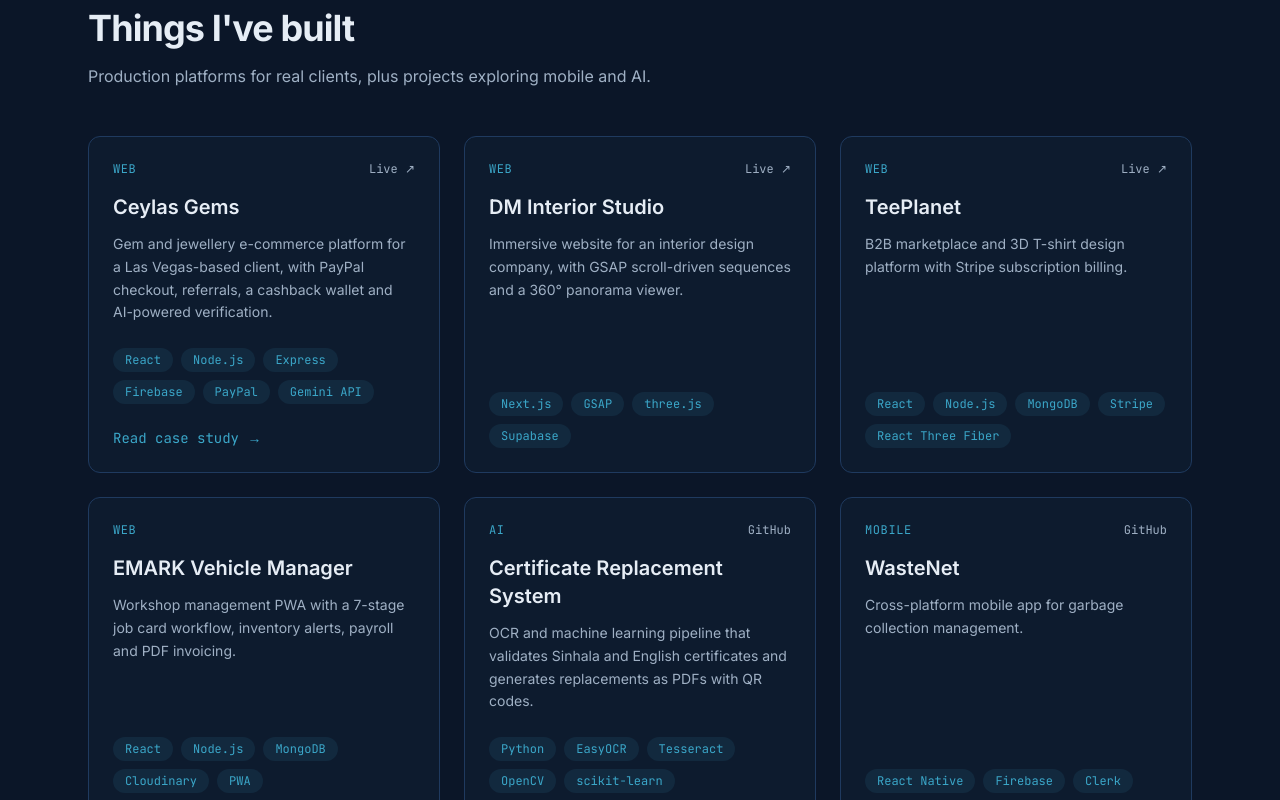
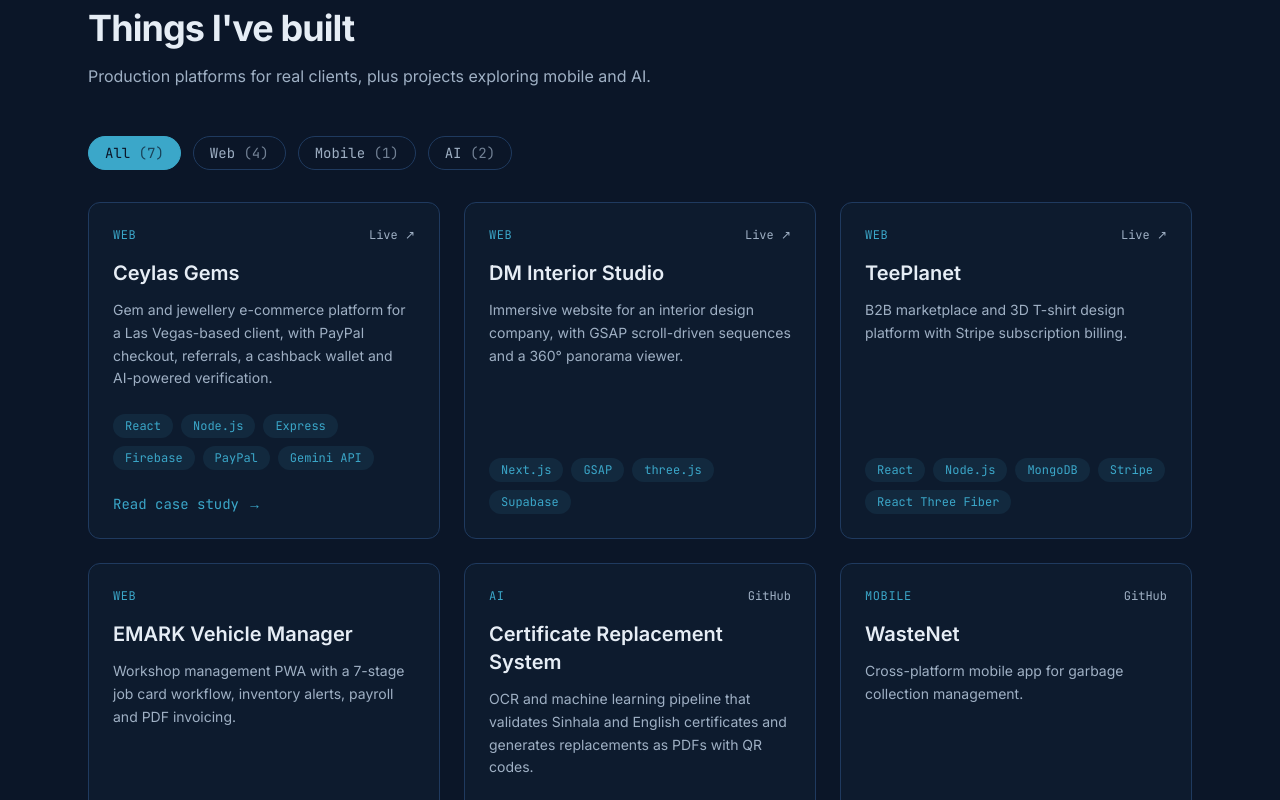
Before and after one commit to SabaragamuwaSATD/tharindu-portfolio, a Next.js app: page / in a window 1280 px wide. Shown: the part 920-1720 px from the top of the page. Built offline with nearby package versions, Linux system fonts and the light colour scheme.

Commit message:
feat: add category filter to work section

```diff
--- a/src/components/sections/Work.tsx
+++ b/src/components/sections/Work.tsx
@@ -1,5 +1,5 @@
 import SectionHeading from "@/components/ui/SectionHeading";
-import ProjectCard from "@/components/ui/ProjectCard";
+import ProjectGrid from "@/components/ui/ProjectGrid";
 import { projects } from "@/content/projects";
 
 export default function Work() {
@@ -10,11 +10,7 @@
         title="Things I've built"
         description="Production platforms for real clients, plus projects exploring mobile and AI."
       />
-      <div className="grid gap-6 sm:grid-cols-2 lg:grid-cols-3">
-        {projects.map((project) => (
-          <ProjectCard key={project.slug} project={project} />
-        ))}
-      </div>
+      <ProjectGrid projects={projects} />
     </section>
   );
 }
--- /dev/null
+++ b/src/components/ui/ProjectGrid.tsx
@@ -0,0 +1,63 @@
+"use client";
+
+import { useState } from "react";
+import ProjectCard from "@/components/ui/ProjectCard";
+import type { Project, ProjectCategory } from "@/types";
+
+type Filter = "all" | ProjectCategory;
+
+const filters: { value: Filter; label: string }[] = [
+  { value: "all", label: "All" },
+  { value: "web", label: "Web" },
+  { value: "mobile", label: "Mobile" },
+  { value: "ai", label: "AI" },
+];
+
+export default function ProjectGrid({ projects }: { projects: Project[] }) {
+  const [activeFilter, setActiveFilter] = useState<Filter>("all");
+
+  const visibleProjects =
+    activeFilter === "all"
+      ? projects
+      : projects.filter((project) => project.category === activeFilter);
+
+  return (
+    <>
+      <div
+        role="group"
+        aria-label="Filter projects by category"
+        className="mb-8 flex flex-wrap gap-3"
+      >
+        {filters.map((filter) => {
+          const count =
+            filter.value === "all"
+              ? projects.length
+              : projects.filter((p) => p.category === filter.value).length;
+          const isActive = activeFilter === filter.value;
+
+          return (
+            <button
+              key={filter.value}
+              type="button"
+              onClick={() => setActiveFilter(filter.value)}
+              aria-pressed={isActive}
+              className={`rounded-full border px-4 py-1.5 font-mono text-sm transition-colors ${
+                isActive
+                  ? "border-accent bg-accent text-navy-950"
+                  : "border-navy-800 text-muted hover:border-accent hover:text-accent"
+              }`}
+            >
+              {filter.label} <span className="opacity-70">({count})</span>
+            </button>
+          );
+        })}
+      </div>
+
+      <div className="grid gap-6 sm:grid-cols-2 lg:grid-cols-3">
+        {visibleProjects.map((project) => (
+          <ProjectCard key={project.slug} project={project} />
+        ))}
+      </div>
+    </>
+  );
+}
```
